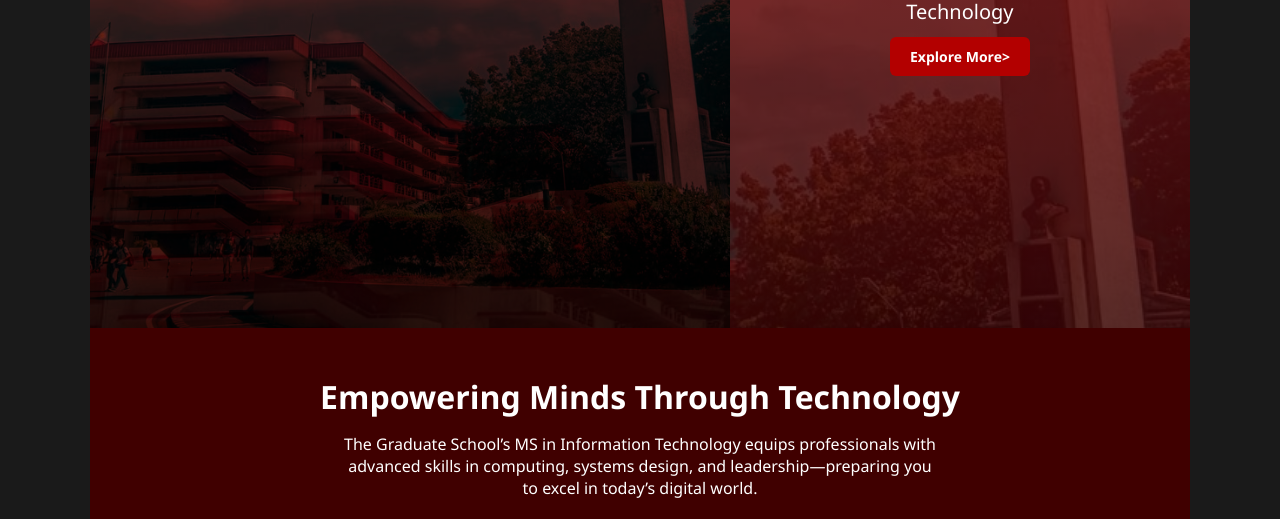
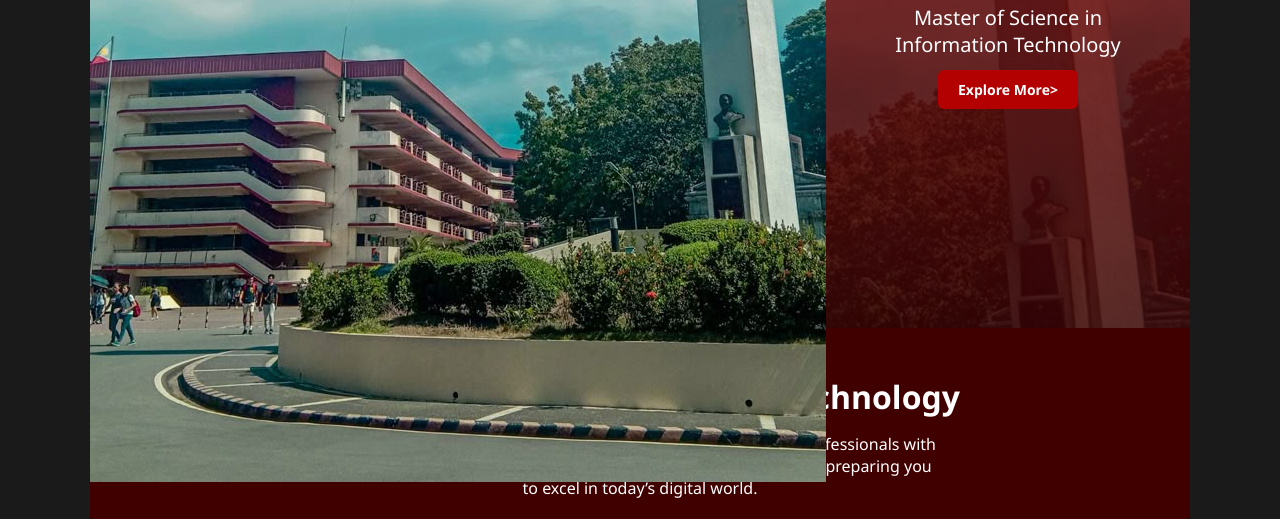
Before and after one commit to Vinc8nt/MSIT, a plain HTML site: page index.html in a window 1280 px wide. Shown: the part 472-991 px from the top of the page. Drawn offline with Linux system fonts and the light colour scheme.

Commit message:
Update styles.css

```diff
--- a/styles.css
+++ b/styles.css
@@ -75,20 +75,6 @@ body, html {
     to { opacity: 1; transform: translateY(0); }
 }
 
-.image-wrapper {
-    position: relative;
-    height: 100vh;
-    overflow: hidden;
-}
-.background-img {
-    width: 100%;
-    height: 100%;
-    object-fit: cover;
-    display: block;
-    mix-blend-mode: multiply;
-    background-color: #a00000;
-}
-
 /* Set a fixed width for the main content wrapper */
 .content-wrapper {
   max-width: 1100px;
```
